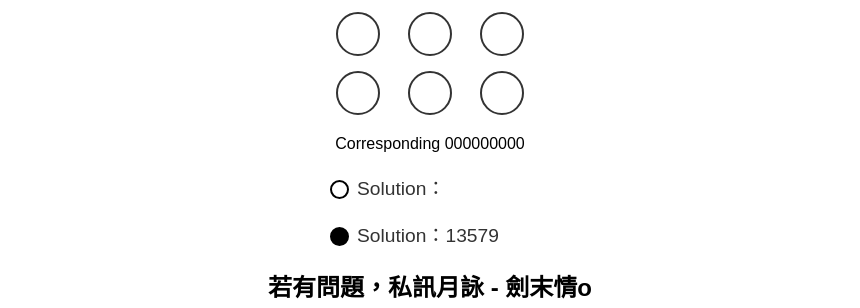
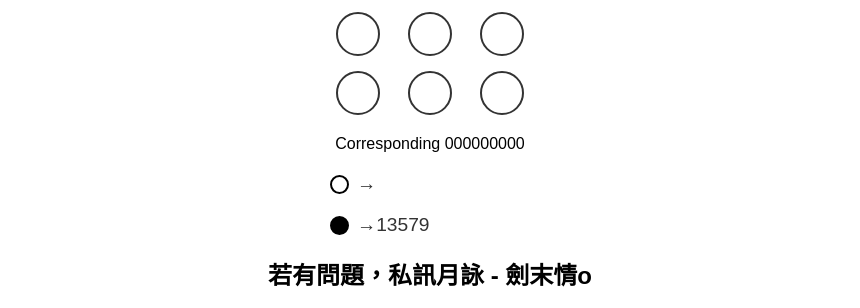
Before and after one commit to lcx0118/pw2.github.io, a plain HTML site: page index.html in a window 1280 px wide. Shown: the part 155-463 px from the top of the page, without its empty margins (210-1070 px from the left). Drawn offline with Linux system fonts and the light colour scheme.

Commit message:
Update index.html

```diff
--- a/index.html
+++ b/index.html
@@ -651,11 +651,11 @@
       const inverseSolution = result ? getInverseSolution(result.replace("(", "").replace(")", "")) : "13579";
     //   inverseResultDisplay.textContent = `Solution： ${inverseSolution}`;
 if (result)
-  resultDisplay.innerHTML = `<span class="solution-indicator primary"></span>Solution：${result}`;
+  resultDisplay.innerHTML = `<span class="solution-indicator primary"></span>→${result}`;
 else
-  resultDisplay.innerHTML = `<span class="solution-indicator primary"></span>Solution：`;
+  resultDisplay.innerHTML = `<span class="solution-indicator primary"></span>→`;
 
-inverseResultDisplay.innerHTML = `<span class="solution-indicator inverse"></span>Solution：${inverseSolution}`;
+inverseResultDisplay.innerHTML = `<span class="solution-indicator inverse"></span>→${inverseSolution}`;
 
 
     }
```
